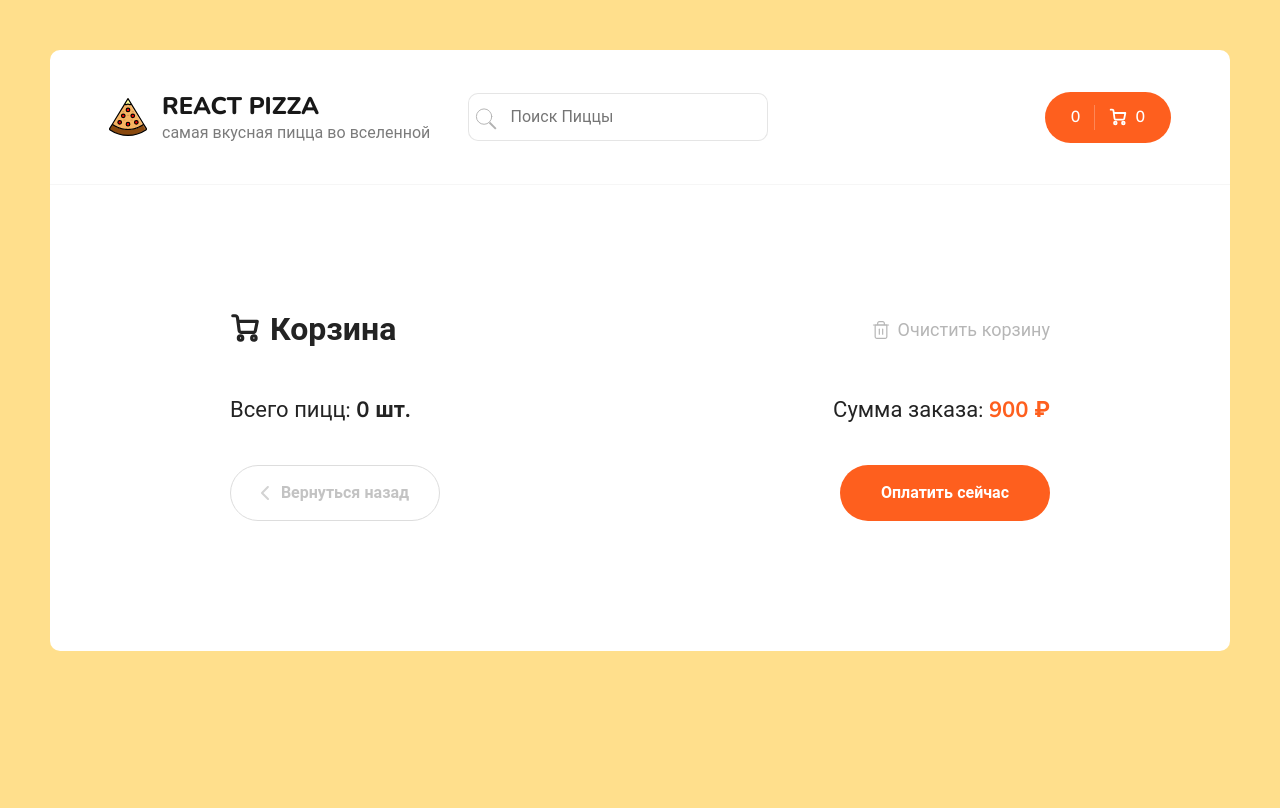
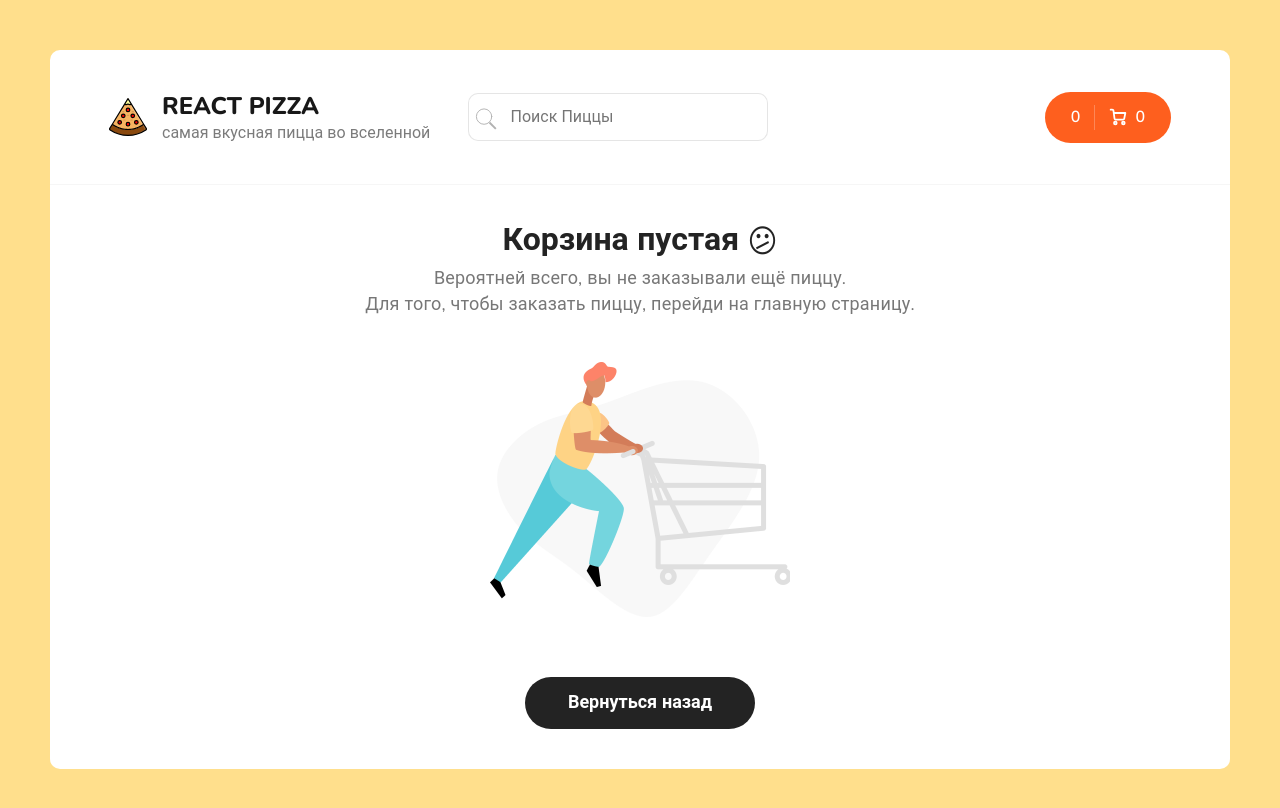
Before and after one commit to olexandrTsp/react-pizza, a React (Create React App) app: page /cart in a window 1280 px wide. Shown: the top 808 px of the page. Built offline with nearby package versions, Linux system fonts and the light colour scheme.

Commit message:
card and asinc/await

```diff
--- a/src/Components/CartItem.jsx
+++ b/src/Components/CartItem.jsx
@@ -1,7 +1,7 @@
 import { useDispatch } from 'react-redux';
 import { addItem, minusItem, removeItem } from '../redux/slices/cartSlice';
 
-export default function CartItem({ id, title, type, price, imageUrl, count }) {
+export default function CartItem({ id, title, type, price, size, imageUrl, count }) {
   const dispatch = useDispatch();
 
 
@@ -21,7 +21,7 @@ export default function CartItem({ id, title, type, price, imageUrl, count }) {
       </div>
       <div className="cart__item-info">
         <h3>{title}</h3>
-        <p>{type}</p>
+        <p>{type}, {size} cм.</p>
       </div>
       <div className="cart__item-count">
         <div
--- /dev/null
+++ b/src/Components/empytyCard/index.jsx
@@ -0,0 +1,23 @@
+import { Link } from 'react-router-dom';
+import cartEmptyImg from '../../assets/img/empty-cart.png';
+
+export function EmptyCard() {
+  return (
+    <>
+      <div className="cart cart--empty">
+        <h2>
+          Корзина пустая <icon>😕</icon>
+        </h2>
+        <p>
+          Вероятней всего, вы не заказывали ещё пиццу.
+          <br />
+          Для того, чтобы заказать пиццу, перейди на главную страницу.
+        </p>
+        <img src={cartEmptyImg} alt="Empty cart" />
+        <Link to="/" className="button button--black">
+          <span>Вернуться назад</span>
+        </Link>
+      </div>
+    </>
+  );
+}
--- a/src/Components/pizza-block/index.jsx
+++ b/src/Components/pizza-block/index.jsx
@@ -20,7 +20,7 @@ export default function PizzaBlock({ title, price, imageUrl, sizes, types, id })
       price,
       imageUrl,
       type: typeNames[activeType],
-      size: activeSize,
+      size: sizes[activeSize],
     };
     dispatch(addItem(item));
   };
--- a/src/pages/Cart.jsx
+++ b/src/pages/Cart.jsx
@@ -1,13 +1,28 @@
 import { useDispatch, useSelector } from 'react-redux';
 import { Link } from 'react-router-dom';
 import CartItem from '../Components/CartItem';
+import { EmptyCard } from '../Components/empytyCard';
+import { clearItem } from '../redux/slices/cartSlice';
 
 export default function Cart() {
   const dispatch = useDispatch();
-  const items = useSelector((state) => state.cart.items);
+  const {totalPrice, items} = useSelector((state) => state.cart);
   const totalCount = items.reduce((sum, item) => sum + item.count, 0);
 
-console.log(items)
+  const onClickClear = () => {
+    if(window.confirm('Очистить корзину ?')){
+      dispatch(clearItem())
+    }
+    };
+
+
+if (!totalCount) {
+  return(
+    <EmptyCard/>
+  )
+}
+
+
   return (
     <div className="container container--cart">
       <div className="cart">
@@ -40,7 +55,7 @@ console.log(items)
             </svg>
             Корзина
           </h2>
-          <div className="cart__clear">
+          <div onClick={onClickClear} className="cart__clear">
             <svg
               width="20"
               height="20"
@@ -87,7 +102,7 @@ console.log(items)
             </span>
             <span>
               {' '}
-              Сумма заказа: <b>900 ₽</b>{' '}
+              Сумма заказа: <b>{totalPrice} ₽</b>{' '}
             </span>
           </div>
           <div className="cart__bottom-buttons">
--- a/src/pages/Home.jsx
+++ b/src/pages/Home.jsx
@@ -38,18 +38,30 @@ export default function Home() {
     dispatch(setCategoryId(id));
   };
 
-  const fetchPizzas = () => {
+  const fetchPizzas = async () => {
     SetISLoading(true);
 
-    axios
-      .get(
+    // axios
+    //   .get(
+    //     `https://62e694a269bd03090f72e797.mockapi.io/items?page=${curentPage}&limit=4&${category}&sortBy=${sortBy}&order=${order}${search}`,
+    //   )
+    //   .then((res) => {
+    //     SetItems(res.data);
+    //     SetISLoading(false);
+    //   });
+
+    try {
+      const res = await axios.get(
         `https://62e694a269bd03090f72e797.mockapi.io/items?page=${curentPage}&limit=4&${category}&sortBy=${sortBy}&order=${order}${search}`,
-      )
-      .then((res) => {
-        SetItems(res.data);
-        SetISLoading(false);
-      });
+      );
+      SetItems(res.data);
+      SetISLoading(false);
+    } catch (e) {
+      SetISLoading(false)
+      console.log('ERROR -', e)
+    }
   };
+
   // <<<<<<<<<<<<<<<<<<<<<<<<<<<<<<<<<<<<<<<<<<<<<<<<<<<<<<<<<<<<<<<
   // If there was a first rendering and parameters changed
   useEffect(() => {
@@ -95,7 +107,6 @@ export default function Home() {
   }, [categoryId, sortType, searchValue, curentPage]);
   //>>>>>>>>>>>>>>>>>>>>>>>>>>>>>>>>>>>>>>>>>>>>>>>>>>>>>>>>>>>>>>>>>
 
-
   const pizzas = items.map((obj) => <PizzaBlock key={obj.id} {...obj} />);
   const skeletons = [...new Array(9)].map((_, i) => <Skeleton key={i} />);
 
--- a/src/redux/slices/cartSlice.js
+++ b/src/redux/slices/cartSlice.js
@@ -37,6 +37,7 @@ const cartSlice = createSlice({
 
     clearItem(state, action) {
       state.items = [];
+      state.totalPrice = 0
     },
   },
 });
```
